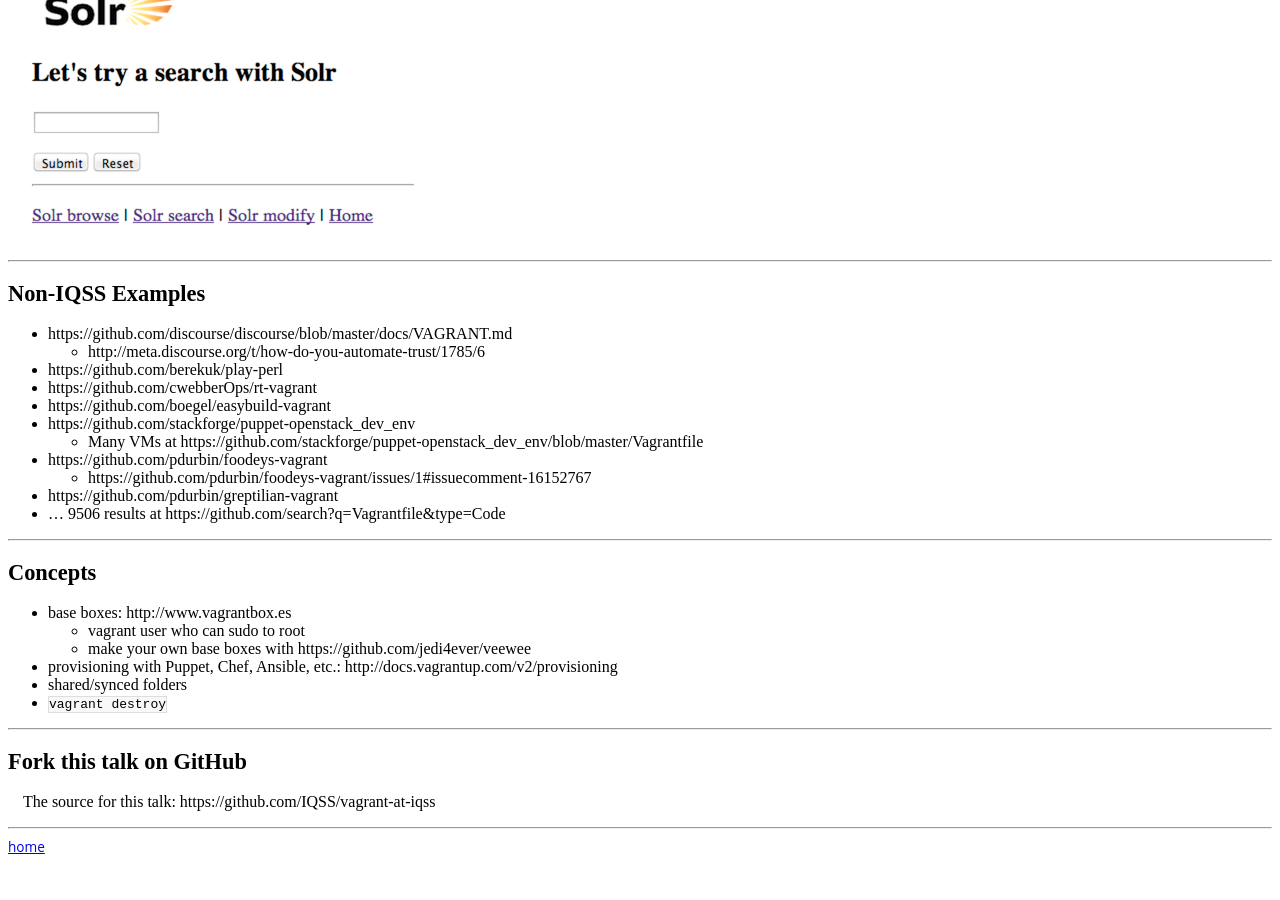
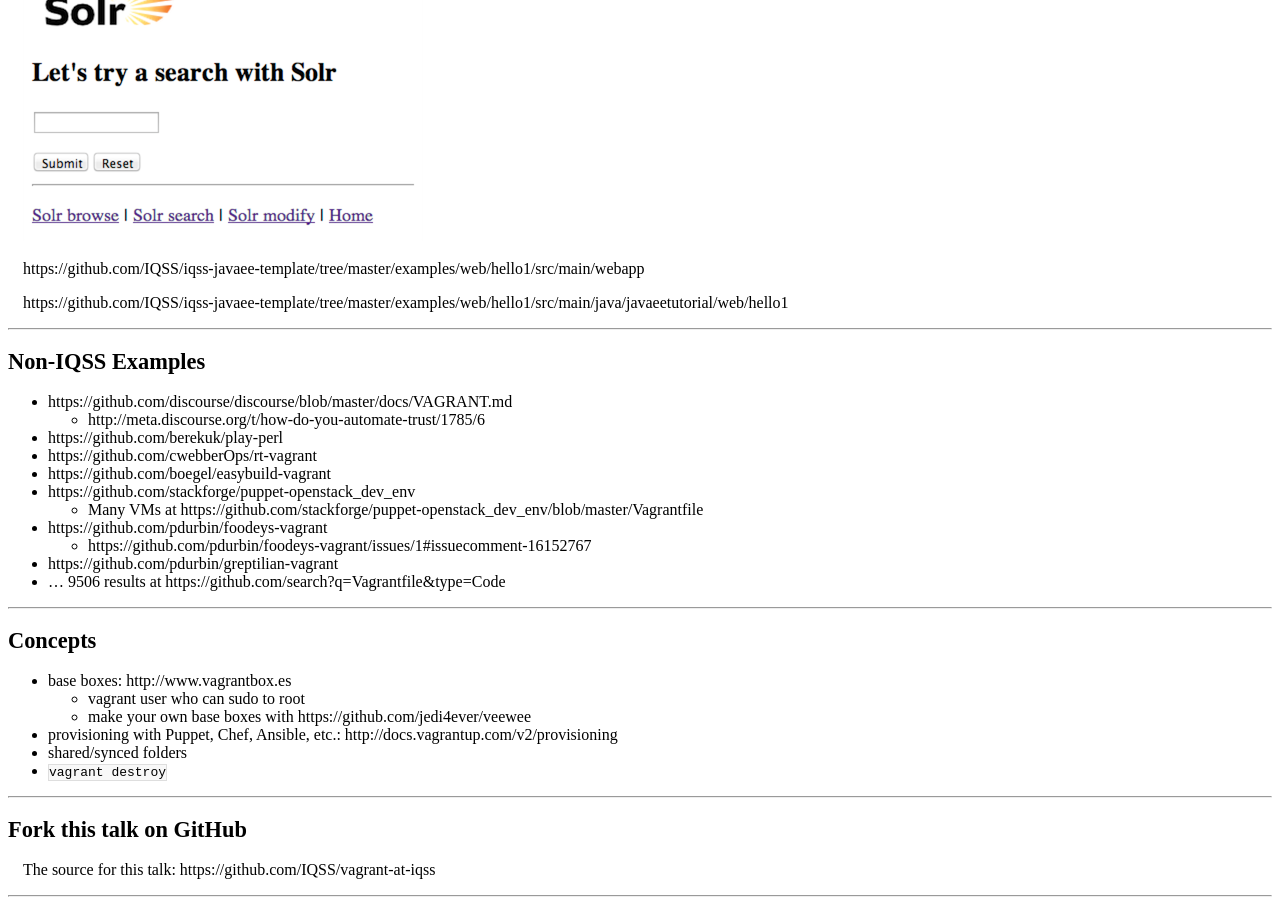
Before and after one commit to IQSS/vagrant-at-iqss, a Jekyll site: the page built from index.md, in a window 1280 px wide and 900 px high, scrolled down 2770 px. Built offline with Jekyll 4.4.1, drawn with Linux system fonts in a browser that asks for light colours; Markdown is read by kramdown in place of the engine named in the settings; before the commit the page ends 3634 px from its top, so only the background shows below that; part of the change alters nothing that is shown.

```diff
--- a/index.md
+++ b/index.md
@@ -58,6 +58,10 @@ https://github.com/IQSS/iqss-javaee-template
 
 <img src="./images/solr.png" height="375px" width="400px">
 
+https://github.com/IQSS/iqss-javaee-template/tree/master/examples/web/hello1/src/main/webapp
+
+https://github.com/IQSS/iqss-javaee-template/tree/master/examples/web/hello1/src/main/java/javaeetutorial/web/hello1
+
 ---
 
 ## Non-IQSS Examples
```
